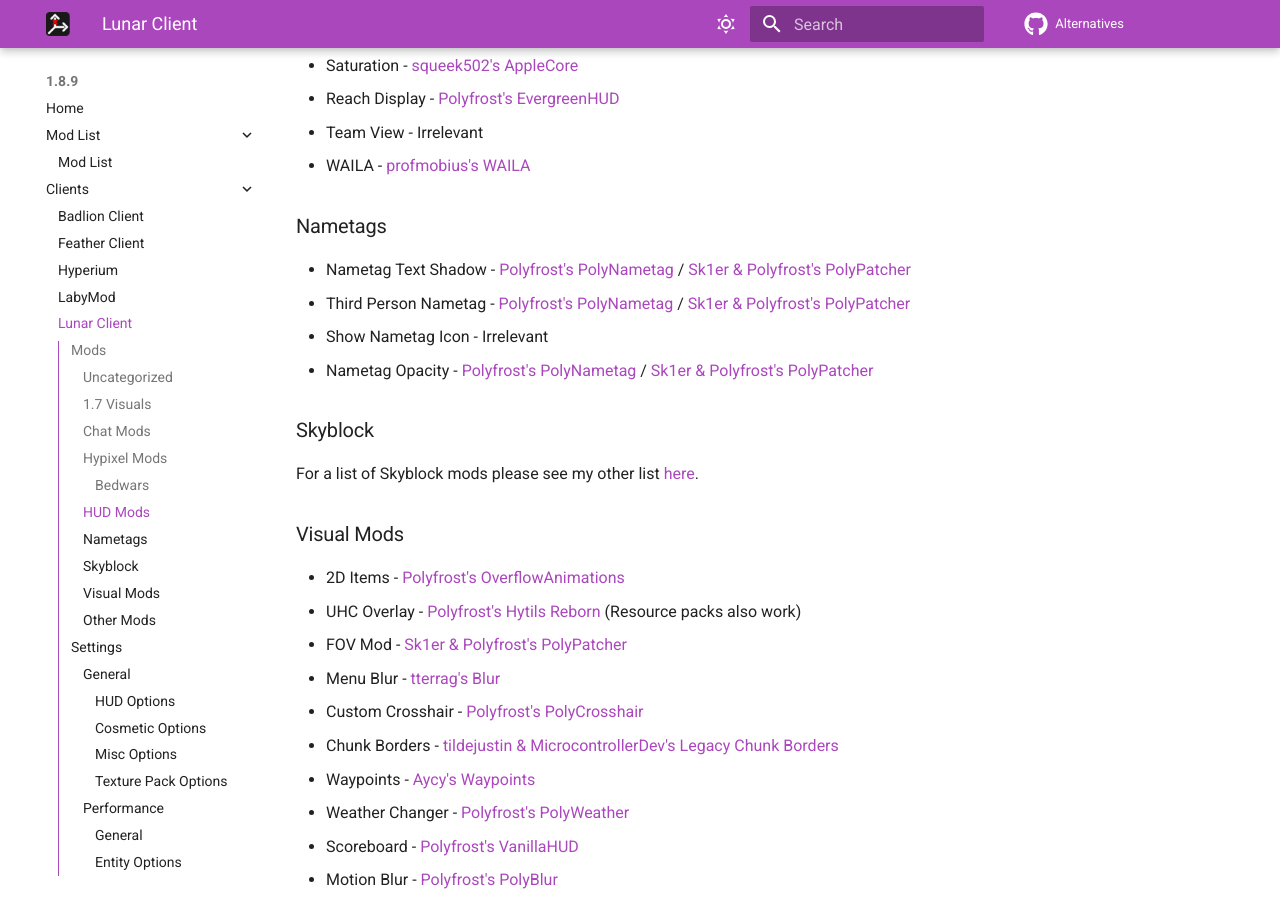
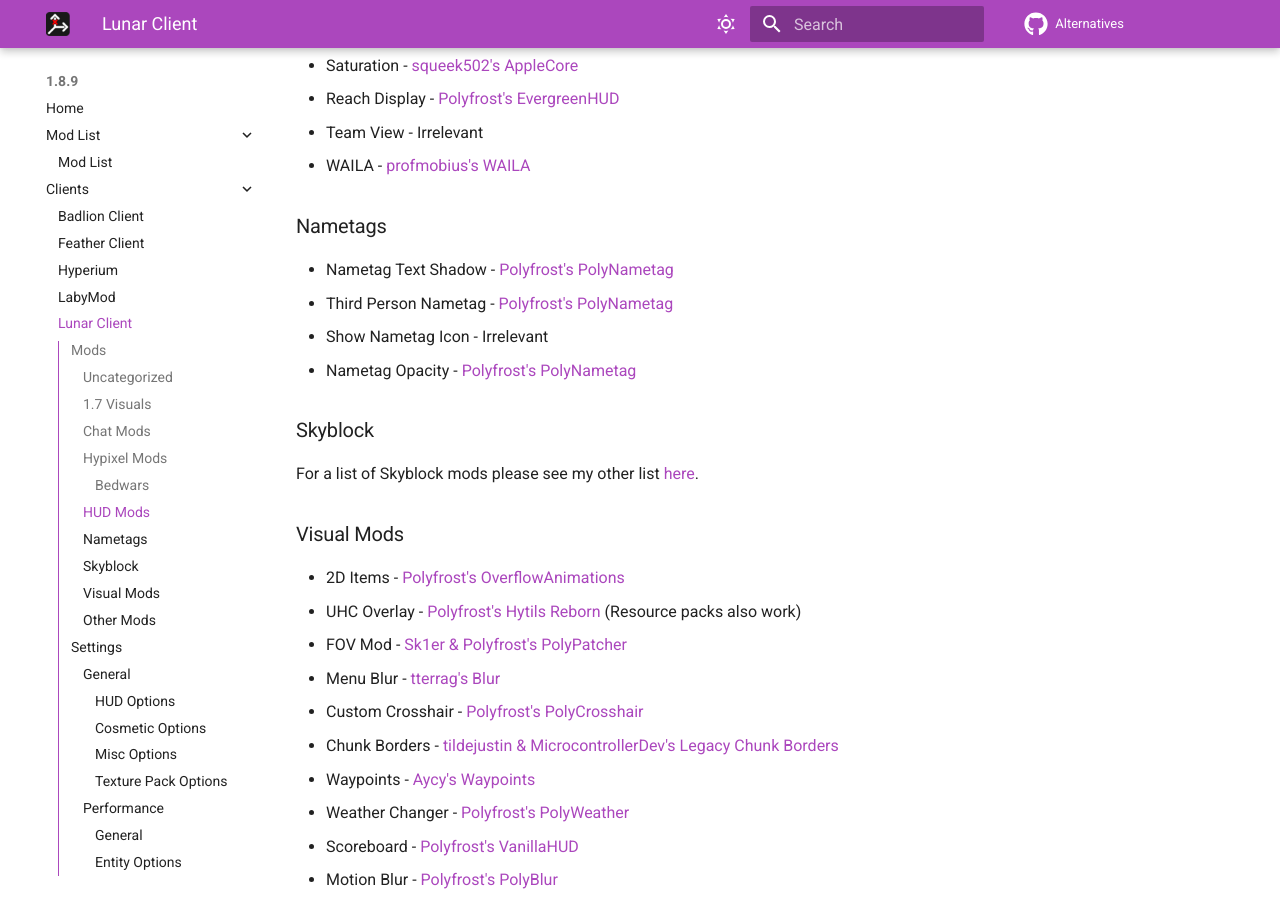
Before and after one commit to MicrocontrollersDev/Alternatives, an MkDocs documentation site: the page built from docs/1.8.9/lunar_client.md, in a window 1280 px wide and 900 px high, scrolled down 2718 px. Built offline with MkDocs 1.6.1 and Material for MkDocs 9.7.7, drawn with Linux system fonts in a browser that asks for light colours; comment, search, counter and statistics services are not loaded.

Commit message:
remove some polypatcher features, add missing

```diff
--- a/docs/1.8.9/lunar_client.md
+++ b/docs/1.8.9/lunar_client.md
@@ -90,10 +90,10 @@
 
 ### Nametags
 
-* Nametag Text Shadow -  [Polyfrost's PolyNametag](https://modrinth.com/mod/polynametag) / [Sk1er & Polyfrost's PolyPatcher](https://modrinth.com/mod/patcher)
-* Third Person Nametag - [Polyfrost's PolyNametag](https://modrinth.com/mod/polynametag) / [Sk1er & Polyfrost's PolyPatcher](https://modrinth.com/mod/patcher)
+* Nametag Text Shadow -  [Polyfrost's PolyNametag](https://modrinth.com/mod/polynametag)
+* Third Person Nametag - [Polyfrost's PolyNametag](https://modrinth.com/mod/polynametag)
 * Show Nametag Icon - Irrelevant
-* Nametag Opacity - [Polyfrost's PolyNametag](https://modrinth.com/mod/polynametag) / [Sk1er & Polyfrost's PolyPatcher](https://modrinth.com/mod/patcher)
+* Nametag Opacity - [Polyfrost's PolyNametag](https://modrinth.com/mod/polynametag)
 
 ### Skyblock
 
```
Also changed, not shown: docs/1.8.9/5zig.md (+1 -1 lines), docs/1.8.9/skyblock_reinvented.md (+1 -1 lines), docs/1.8.9/skyblockcatia.md (+1 -1 lines).
